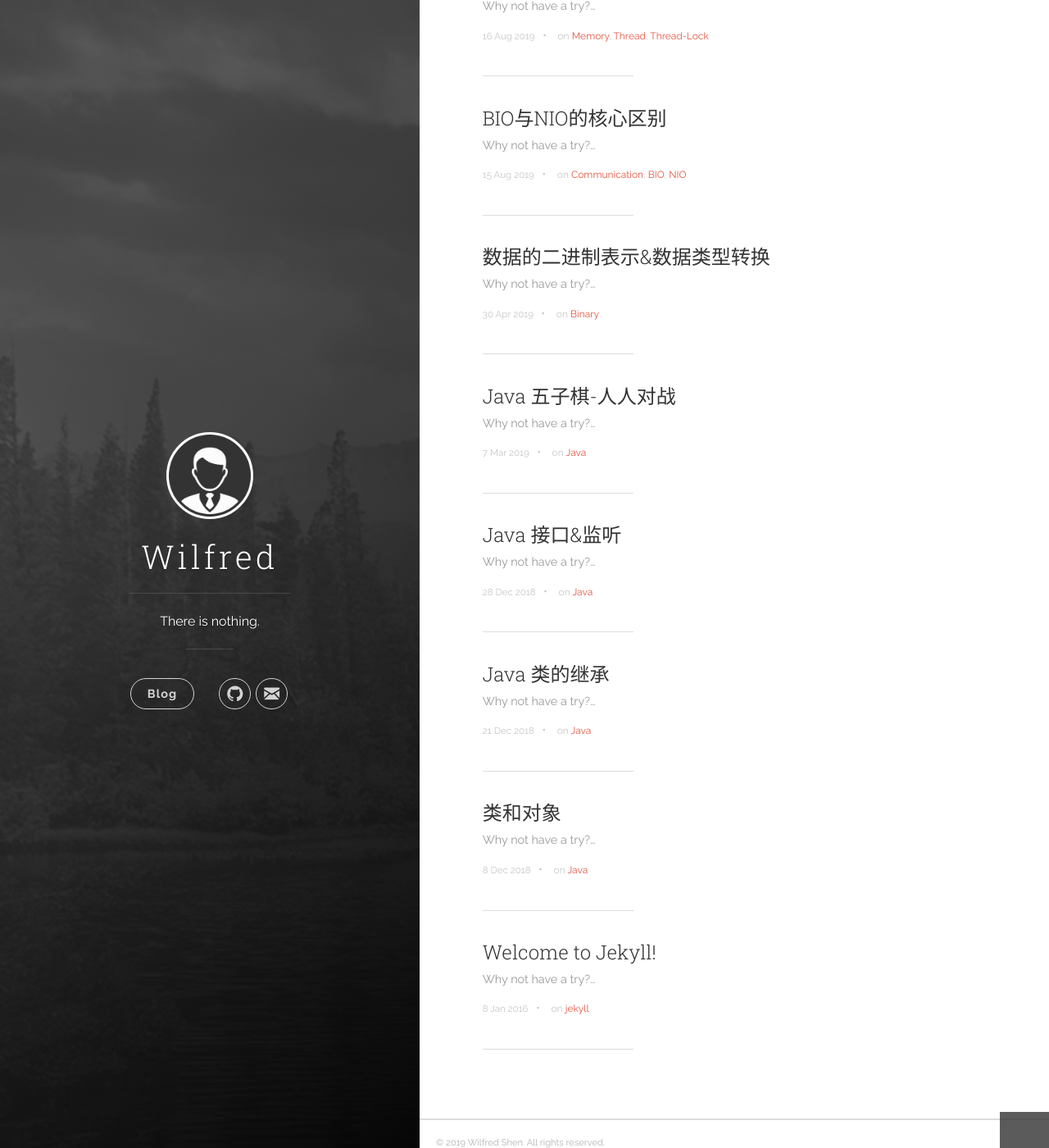
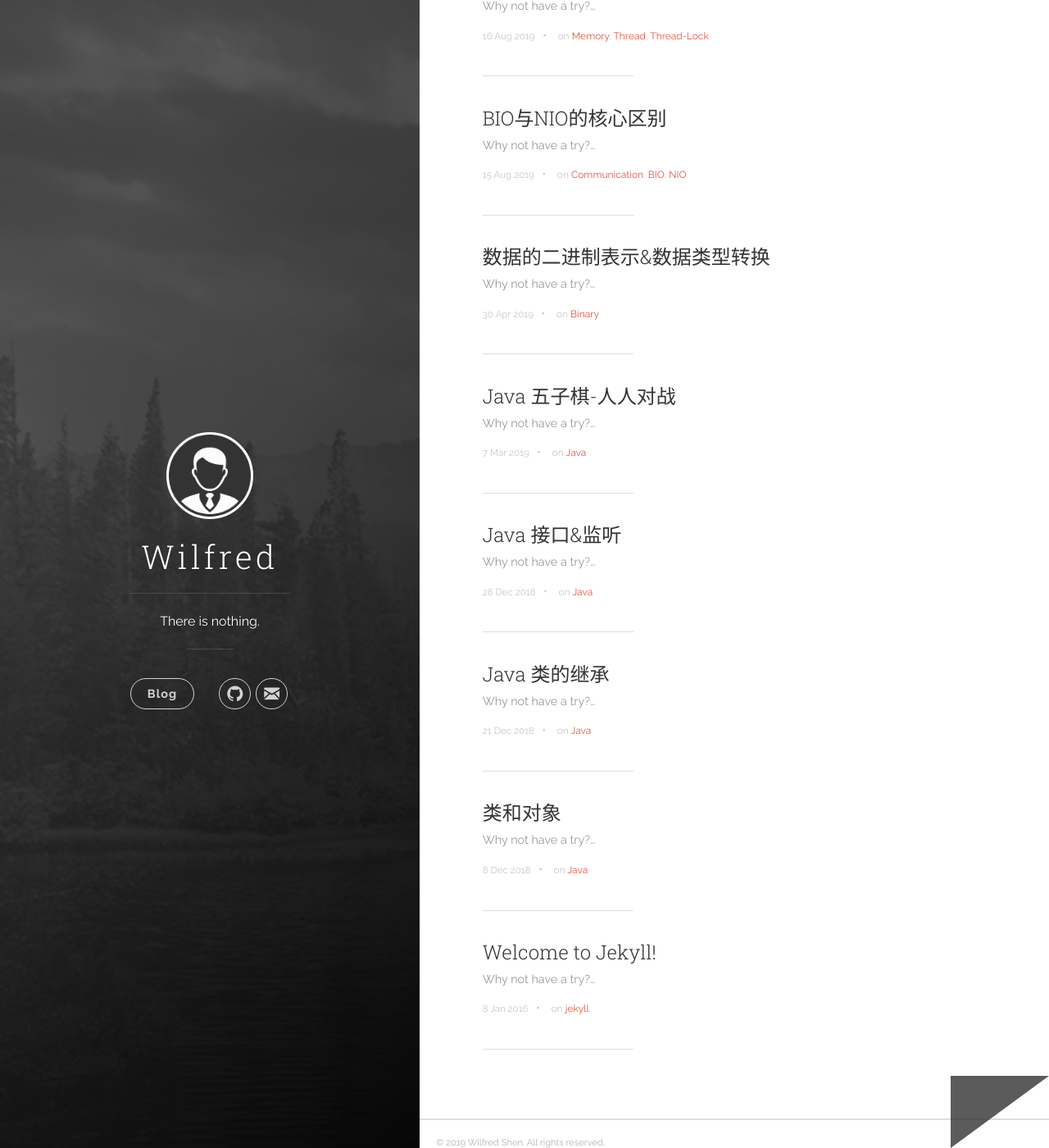
Before and after one commit to WilfredShen/WilfredShen.github.io, a Jekyll site: the page built from index.html, in a window 1280 px wide and 1400 px high, scrolled down 91 px. Shown: the whole window at 82% size. Built offline with Jekyll 4.4.1, drawn with Linux system fonts in a browser that asks for light colours; the list of posts is cut into pages by our own code.

Commit message:
Update uno.scss

```diff
--- a/_sass/uno.scss
+++ b/_sass/uno.scss
@@ -1719,6 +1719,6 @@ input[type="tel"]:-ms-input-placeholder {
 			height: 0;
 			width: 0;
 			border-color: #333333 transparent transparent #333333;
-			border-width: 44px 0 0 60px;
+			border-width: 44px 60px;
 			border-style: solid;
 		}
```
